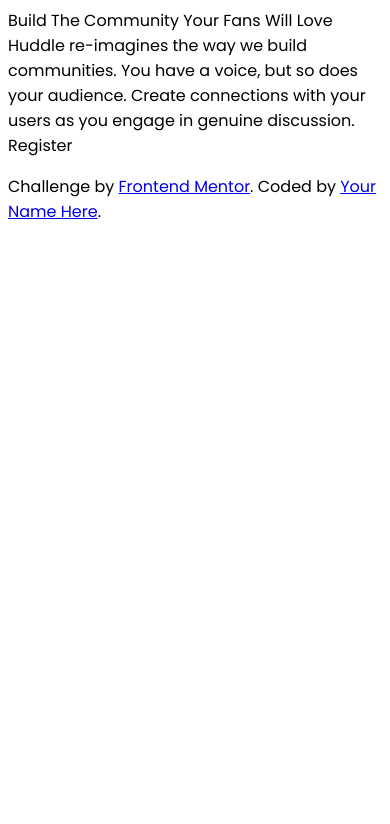
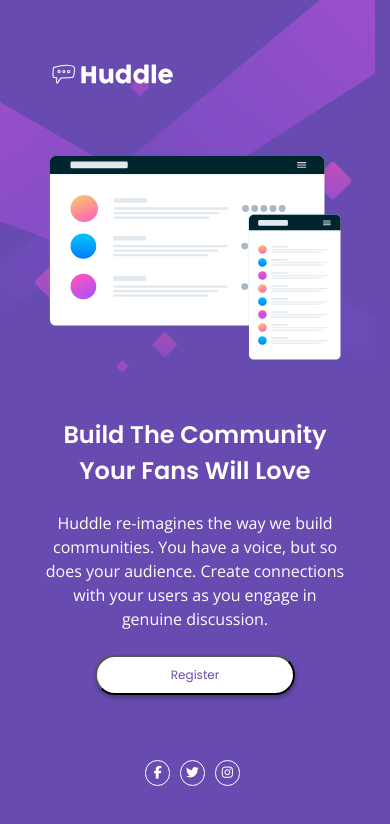
Before and after one commit to minahilakhtar/huddle-landing-page-1, a plain HTML site: page index.html in a window 390 px wide. Drawn offline with nearby package versions, Linux system fonts and the light colour scheme.

Commit message:
completed mobile styling

```diff
--- a/index.html
+++ b/index.html
@@ -13,18 +13,32 @@
   <link rel="preconnect" href="https://fonts.gstatic.com" crossorigin>
   <link href="https://fonts.googleapis.com/css2?family=Open+Sans&family=Poppins:wght@400;600&display=swap" rel="stylesheet">
 
+  <!-- fontawesome -->
+  <script src="https://kit.fontawesome.com/3c1048eb8c.js" crossorigin="anonymous"></script>
+
   <!-- css -->
   <link rel="stylesheet" href="./style.css">
 </head>
 
 <body>
+  <main>
+    <img src="./images/logo.svg" aria-hidden="true" alt="" class="logo">
 
-  Build The Community Your Fans Will Love
+    <img src="./images/illustration-mockups.svg" alt="illustration of a webpage in desktop and mobile layouts" class="mockups">
 
-  Huddle re-imagines the way we build communities. You have a voice, but so does your audience.
-  Create connections with your users as you engage in genuine discussion.
+    <h1>Build The Community Your Fans Will Love</h1>
 
-  Register
+    <p>Huddle re-imagines the way we build communities. You have a voice, but so does your audience.
+    Create connections with your users as you engage in genuine discussion.</p>
+
+    <button>Register</button>
+
+    <div class="social">
+      <i class="fab fa-facebook-f"></i>
+      <i class="fab fa-twitter"></i>
+      <i class="fab fa-instagram"></i>
+    </div>
+  </main>
 
   <footer>
     <p class="attribution">
--- a/style.css
+++ b/style.css
@@ -1,8 +1,77 @@
 * {
     box-sizing: border-box;
 }
-
+html, body {
+    width: 100%;
+    height: 100%;
+    margin: 0;
+}
 body {
     font-family: 'Open Sans', sans-serif;
     font-family: 'Poppins', sans-serif;
+    background-image: url(./images/bg-mobile.svg);
+    background-repeat: no-repeat;
+    background-color: #684BB1;
+    background-position: contain;
+    color: #FFFFFF;
+    display: flex;
+
 }
+main {
+    text-align: center;
+    margin: auto;
+    width: 375px;
+    flex-direction: column;
+}
+.logo {
+    width: 130px;
+    margin: 0 10.5em 3.5em 0;
+}
+.mockups {
+    width: 296px;
+    height: 209px;
+    margin-bottom: 3em;
+}
+h1 {
+    font-weight: 600;
+    font-size: 24px;
+    line-height: 36px;
+    width: 280px;
+    margin: auto auto .9em auto;
+}
+p {
+    margin: auto;
+    font-family: 'Open Sans', sans-serif;
+    width: 304px;
+    font-weight: 400;
+    font-size: 16px;
+    line-height: 24px;
+}
+button {
+    font-family: 'Poppins', sans-serif;
+    margin-top: 2em;
+    color: #684BB1;
+    background-color: #FFFFFF;
+    width: 200px;
+    height: 40px;
+    font-size: 12px;
+    line-height: 18px;
+    font-weight: 400;
+    box-shadow: 1px 3px 5px rgba(0, 0, 0, 0.269022);
+    border-radius: 20px;
+}
+.social {
+    margin-top: 4em;
+}
+i {
+    font-size: 0.8rem;
+    border-radius: 50%;
+    border: 1px solid #FFFFFF;
+    width: 1.6rem;
+    height: 1.6rem;
+    margin-right: 5px;
+    padding-top: 5px;
+}
+.attribution {
+    display: none;
+}
```
Also changed, not shown: images/facebook.png (added), images/instagram.png (added), images/twitter.png (added).
